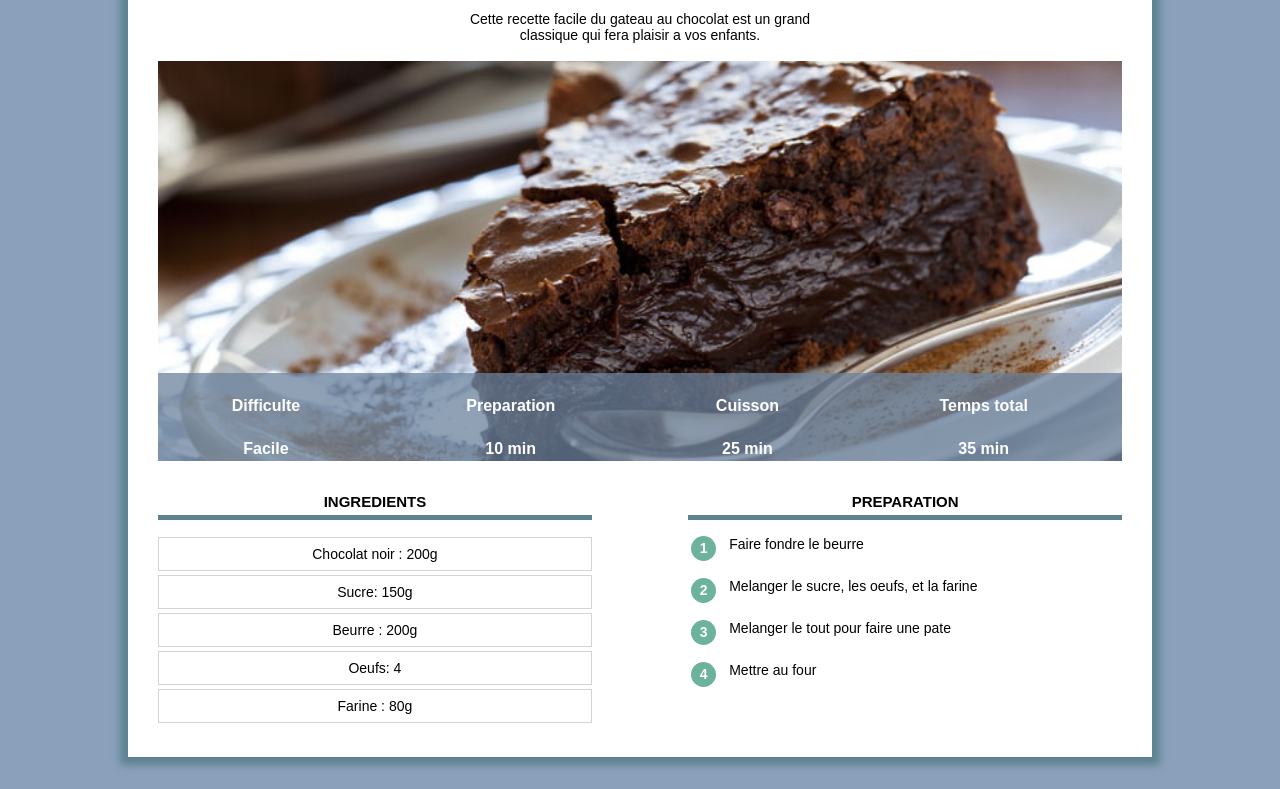
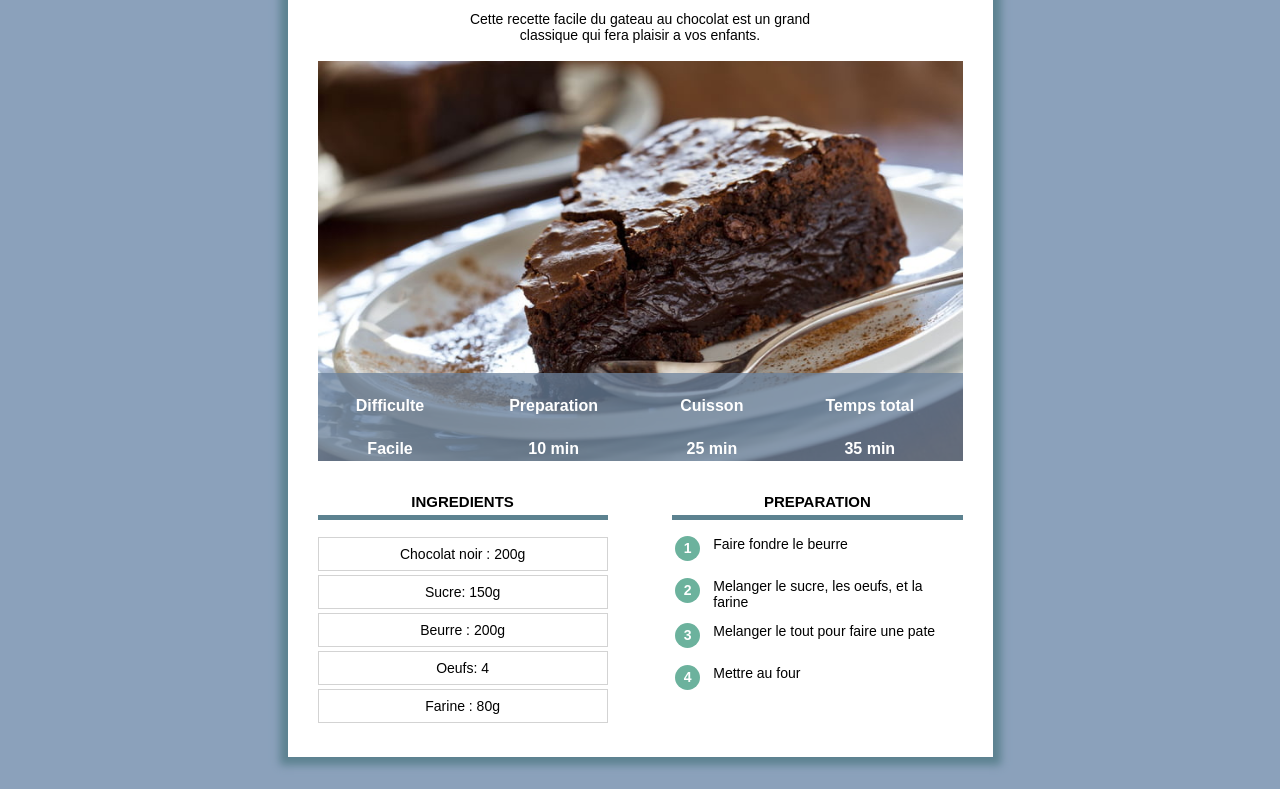
Before and after one commit to mrbkb/site_recette, a plain HTML site: page index.html in a window 1280 px wide. Shown: the part 151-940 px from the top of the page. Drawn offline with Linux system fonts and the light colour scheme.

Commit message:
Add files via upload

```diff
--- a/recette.css
+++ b/recette.css
@@ -1,51 +1,58 @@
-body{
+* {
+    overflow: auto;
+}
+
+body {
     background-color: #8BA1BB;
     font-family: Arial;
-    margin:0;
+    margin: 0;
 }
-div.categorie{
+
+div.categorie {
     text-align: center;
     margin-top: -10px;
     margin-bottom: 0px;
     overflow: visible;
 }
-p.categorie{
+
+p.categorie {
     background-color: black;
     color: white;
     display: inline-block;
     padding: 8px 18px;
-    margin-top:0px ;
+    margin-top: 0px;
     margin-left: 0px;
     margin-bottom: 0;
 
 }
 
-div.contenu{
-    box-shadow:0px 0px 8px 8px #5C8290;
-    min-width: 350px;
+div.contenu {
+    box-shadow: 0px 0px 8px 8px #5C8290;
     background-color: white;
-    margin: 60px 10% 80px 10%;
-    padding: 0px 30px 30px 30px;
+    margin: 40px 8px 40px 8px;
+    padding: 0px 8px 20px 8px;
     overflow: visible;
 }
 
-h1{
+h1 {
     text-align: center;
     margin-bottom: 12px;
     margin-top: 10px;
 }
 
-p.description{
+p.description {
     text-align: center;
     max-width: 400px;
     display: inline-block;
     font-size: 14px;
 }
-.description{
+
+.description {
     text-align: center;
     width: 100%;
 }
-.separateur{
+
+.separateur {
     height: 1px;
     width: 100px;
     background-color: black;
@@ -53,32 +60,33 @@
     margin-right: auto;
 }
 
-div.info{
+div.info {
     position: relative;
 }
 
-table.info{
+table.info {
     position: absolute;
     bottom: 0;
     width: 100%;
     color: white;
-    height: 88px;
+    height: 50px;
     background-color: #6C829DC0;
 
 }
-table.info td{
+
+table.info td {
     text-align: center;
-    font-size: 14px;
+    font-size: 12px;
     vertical-align: top;
 }
 
-table.info th{
-    font-size: 16px;
+table.info th {
+    font-size: 14px;
     vertical-align: bottom;
     padding-bottom: px;
 }
 
-img.info{
+img.info {
     display: block;
     max-height: 400px;
     object-fit: cover;
@@ -87,11 +95,11 @@
 }
 
 div.colonne {
-    width: 45%;
+    width: 100%;
     margin-top: 20px;
 }
 
-.colonne h2{
+.colonne h2 {
     text-align: center;
     text-transform: uppercase;
     font-size: 15px;
@@ -99,22 +107,20 @@
     padding-bottom: 5px;
 }
 
-div.colonne1{
+div.colonne1 {
     display: inline-block;
-    margin-right: 10%;
+
 
 }
 
-div.colonne2{
-float: right;
-}
 
-div.ingredients{
+
+div.ingredients {
 
     text-align: center;
 }
 
-div.ingredients p{
+div.ingredients p {
     font-size: 14px;
     padding: 8px 0px;
     border: 1px solid lightgrey;
@@ -122,7 +128,7 @@
     margin-bottom: 0px;
 }
 
-table.preparation p.numero{
+table.preparation p.numero {
     background-color: #6CB29D;
     color: white;
     width: 25px;
@@ -136,19 +142,70 @@
     margin: 0;
 }
 
-table.preparation td{
+table.preparation td {
     vertical-align: top;
 }
 
-table.preparation tr{
+table.preparation tr {
     height: 40px;
 }
-table.preparation td.preparation_etape{
+
+table.preparation td.preparation_etape {
     font-size: 14px;
     padding-left: 10px;
     padding-bottom: 10px;
 }
 
-*{
-    overflow: auto;
+
+
+/*Styles pour ordinateur*/
+
+@media only screen and (min-width: 768px) {
+    div.contenu {
+        min-width: 350px;
+        margin: 60px 10% 80px 10%;
+        padding: 0px 30px 30px 30px;
+
+    }
+
+    table.info {
+
+        height: 88px;
+
+    }
+
+    table.info td {
+
+        font-size: 14px;
+
+    }
+
+    table.info th {
+        font-size: 16px;
+    }
+
+    div.colonne {
+        width: 45%;
+    }
+
+
+    div.colonne1 {
+
+        margin-right: 10%;
+
+    }
+
+    div.colonne2 {
+        float: right;
+    }
 }
+
+@media only screen and (min-width: 900px){
+    div.contenu {
+        min-width: 350px;
+        margin-left: auto;
+        margin-right: auto;
+        width: 645px;
+
+    }
+}
```
